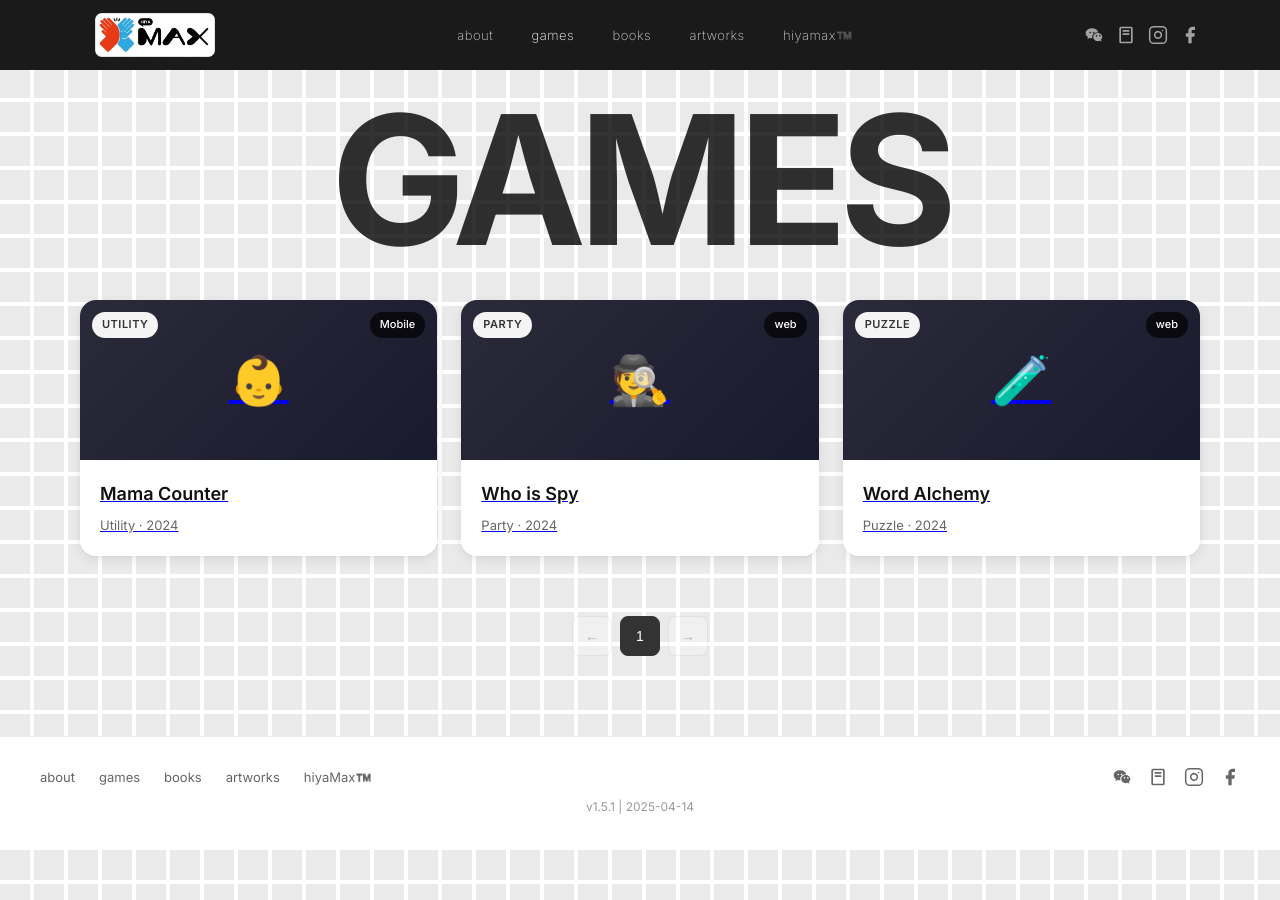
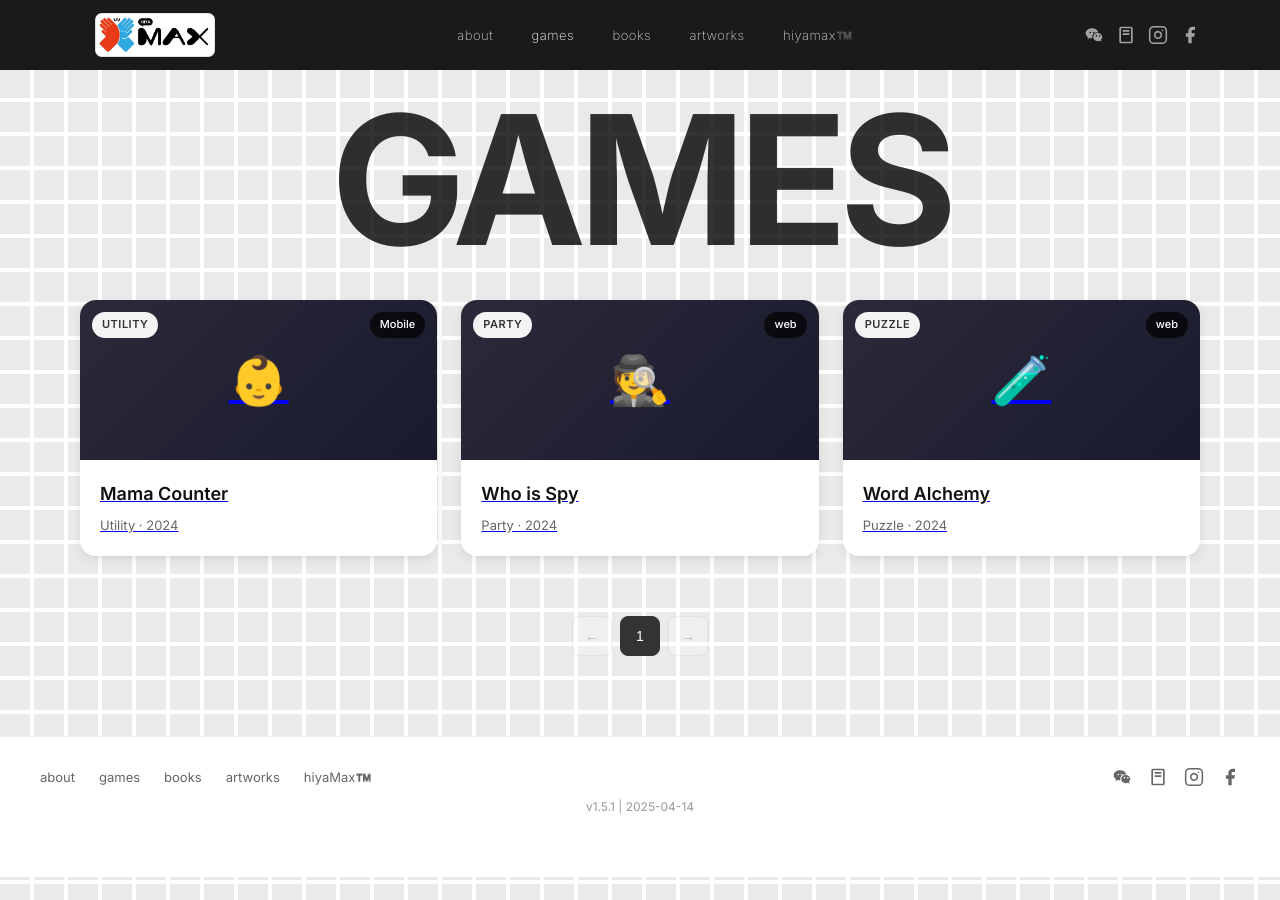
Before and after one commit to hiyaScott/hiyamax-home, a Jekyll site: the page built from games.html, in a window 1280 px wide. Built offline with Jekyll 4.4.1, drawn with Linux system fonts in a browser that asks for light colours.

Commit message:
Fix: footer background - add white body background and increase footer bottom padding

```diff
--- a/_layouts/games-list.html
+++ b/_layouts/games-list.html
@@ -43,7 +43,7 @@ html, body {
 
 body {
   font-family: 'Inter', sans-serif;
-  background: transparent;
+  background: #fff;  /* 白色兜底背景，覆盖 canvas */
   color: #333;
 }
 
@@ -256,8 +256,7 @@ body {
 /* Footer Styles (for footer included by default layout) */
 .footer {
   background: #fff;
-  padding: 30px 40px;
-  padding-bottom: calc(30px + env(safe-area-inset-bottom, 0px));
+  padding: 30px 40px 60px;  /* 增加底部 padding */
   border-top: 1px solid #eee;
   position: relative;
   z-index: 3;
```
